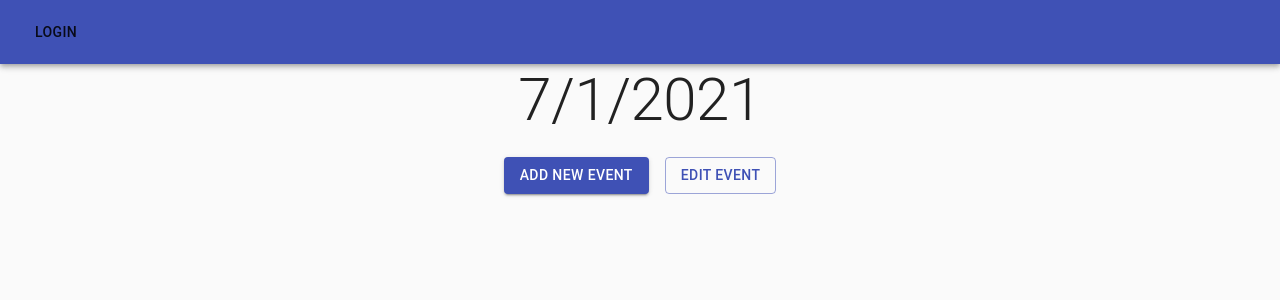
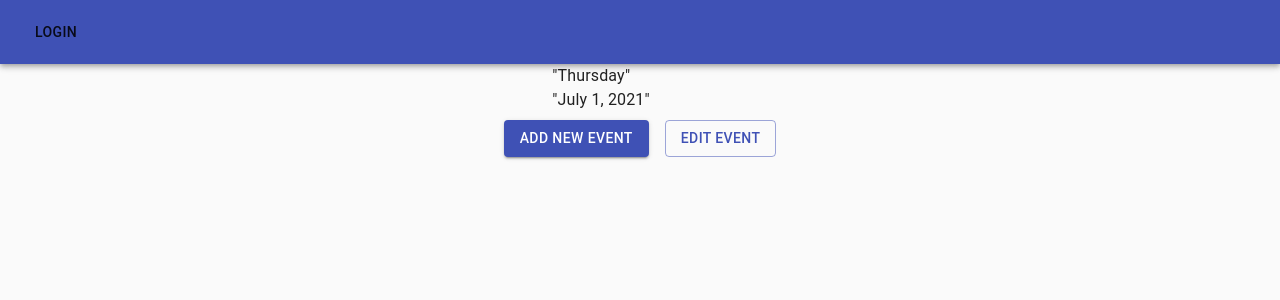
Before and after one commit to seyzho/project-3, a React (Create React App) app in the folder week-calendar/: page / in a window 1280 px wide. Shown: the top 300 px of the page. Built offline with nearby package versions, Linux system fonts and the light colour scheme.

Commit message:
create current date component

```diff
--- a/week-calendar/package.json
+++ b/week-calendar/package.json
@@ -7,6 +7,7 @@
     "@testing-library/jest-dom": "^5.14.1",
     "@testing-library/react": "^11.2.7",
     "@testing-library/user-event": "^12.8.3",
+    "date-fns": "^2.22.1",
     "react": "^17.0.2",
     "react-dom": "^17.0.2",
     "react-native-calendars": "^1.1264.0",
--- a/week-calendar/src/App.js
+++ b/week-calendar/src/App.js
@@ -6,6 +6,7 @@ import CssBaseline from '@material-ui/core/CssBaseline';
 import Grid from '@material-ui/core/Grid';
 import Toolbar from '@material-ui/core/Toolbar';
 import Typography from '@material-ui/core/Typography';
+import CurrentDate from './components/CurrentDate';
 
 function App() {
   return (
@@ -19,9 +20,11 @@ function App() {
       <main>
       <div>
           <Container maxWidth="sm">
-            <Typography component="h1" variant="h2" align="center" color="textPrimary" gutterBottom>
-              7/1/2021
-            </Typography>
+              <Grid container spacing={2} justify="center">
+                <Grid item>
+                  <CurrentDate/>
+                </Grid>
+              </Grid>
             <div>
               <Grid container spacing={2} justify="center">
                 <Grid item>
--- /dev/null
+++ b/week-calendar/src/components/CurrentDate.js
@@ -0,0 +1,27 @@
+import { format } from 'date-fns';
+import { Grid, Typography } from '@material-ui/core';
+
+const CurrentDate = () => {
+    const showDay = format(new Date(), 'cccc');
+    const showDate = format(new Date(), "LLLL d, yyyy");
+    let dayDisplay = JSON.stringify(showDay);
+    let dateDisplay = JSON.stringify(showDate);
+
+    return (
+        <Grid container
+        direction="row"
+        justify="center"
+        alignItems="center">
+            <Grid container>
+                <Typography>{dayDisplay}</Typography>
+            </Grid>
+            <Grid container>
+                <Typography>{dateDisplay}</Typography>
+            </Grid>
+            <Grid container>
+            </Grid>
+        </Grid>
+    )
+}
+
+export default CurrentDate;
```
Also changed, not shown: 1 other file (tests, documents, lock files or other folders).
